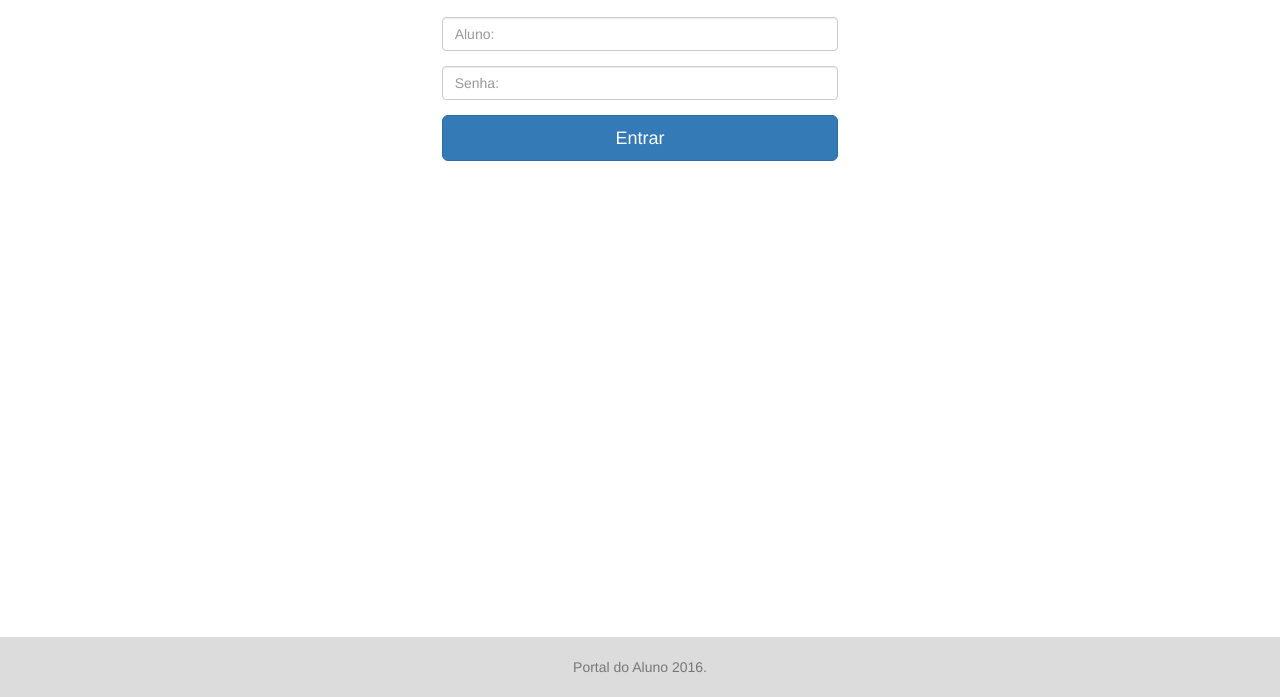
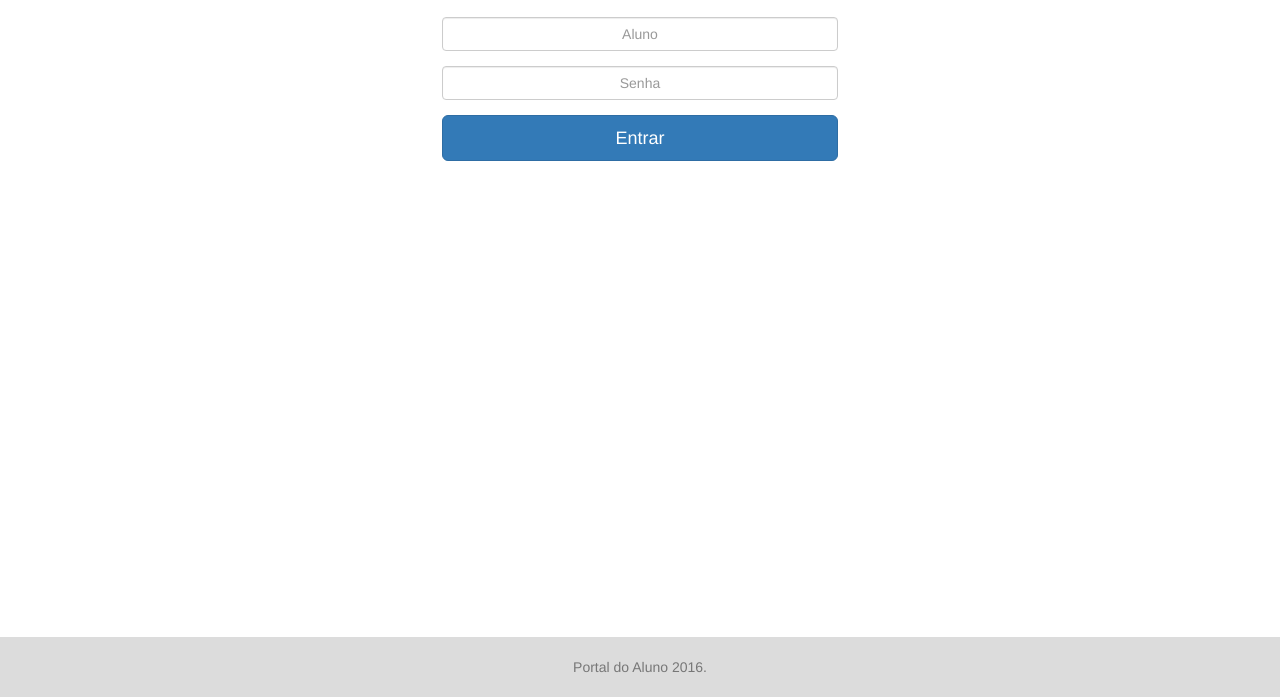
Before and after one commit to elciorodrigo/portaldoaluno, a plain HTML site: page www/index.html in a window 1280 px wide. Shown: the part 103-800 px from the top of the page. Drawn offline with Linux system fonts and the light colour scheme.

Commit message:
edit config.xml

```diff
--- a/www/index.html
+++ b/www/index.html
@@ -35,12 +35,12 @@
                         <div class="form-group">
 
 
-                            <input type="text" placeholder="Aluno:" class="form-control" id="exampleInputEmail1" />
+                            <input type="text" style="text-align: center" ng-model="aluno.ra" Mask="9999-999" placeholder="Aluno" class="form-control" />
                         </div>
                         <div class="form-group">
 
 
-                            <input type="password" placeholder="Senha:" class="form-control" id="exampleInputPassword1" />
+                            <input type="password" placeholder="Senha"   style="text-align: center" maxlength="6" class="form-control"  />
                         </div>
 
 
```
Also changed, not shown: config.xml (+5 -2 lines).
